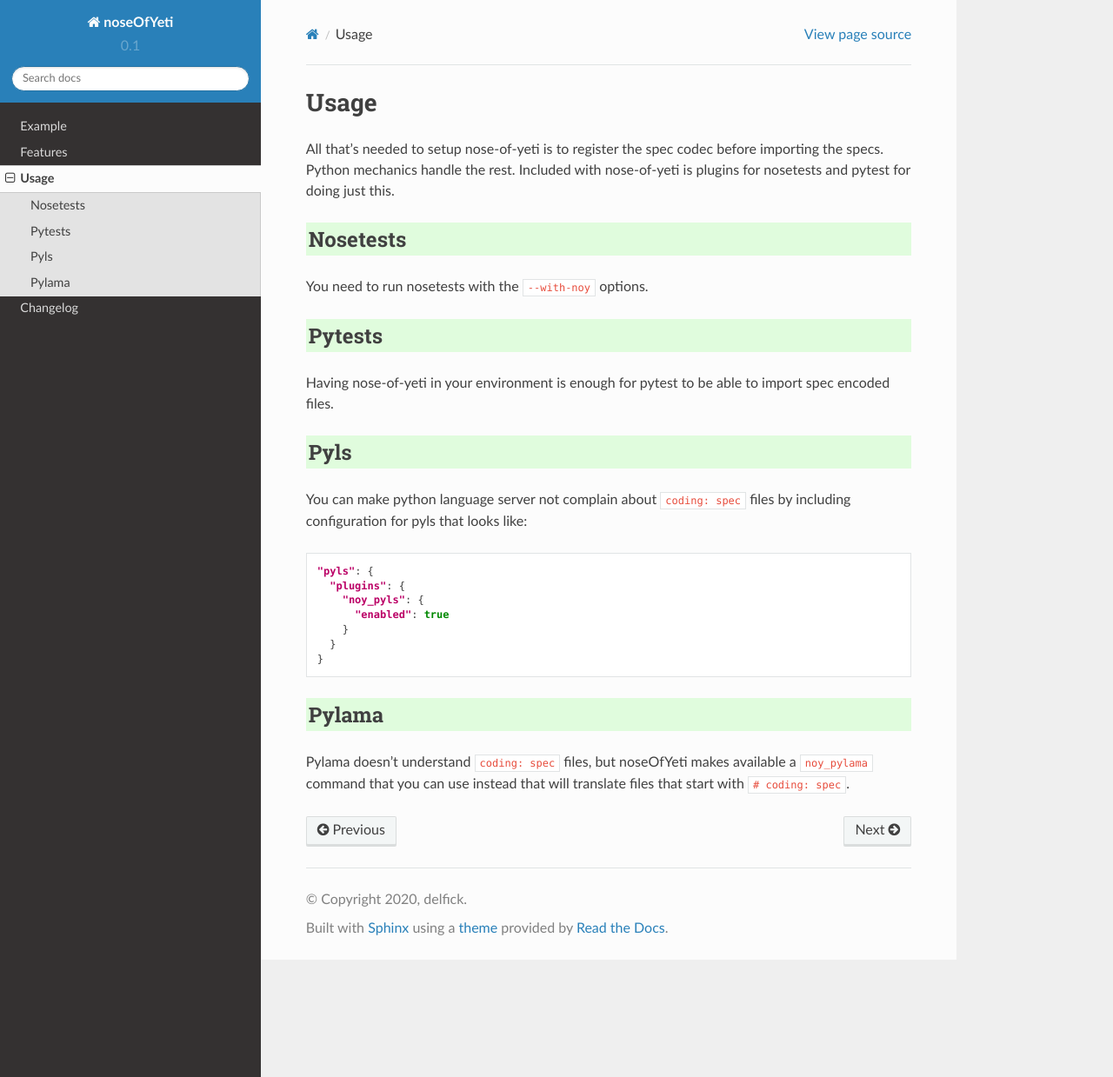
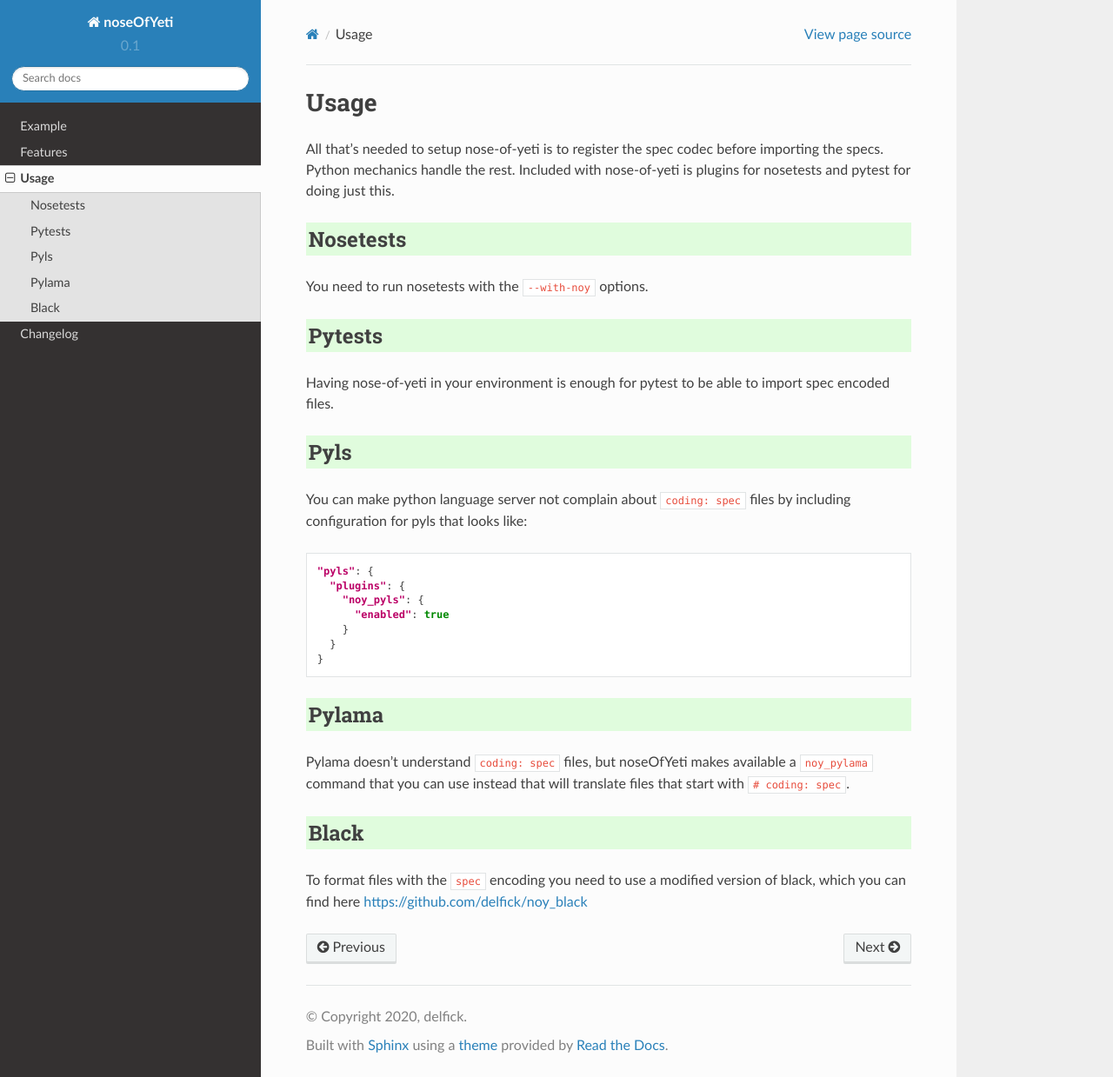
Before and after one commit to delfick/nose-of-yeti, a Sphinx documentation site: the page built from docs/api/usage.rst, in a window 1280 px wide and 1239 px high. Shown: the whole window at 87% size. Built offline with Sphinx 7.4.7 and the Read the Docs theme 2.0.0, drawn with Linux system fonts in a browser that asks for light colours.

Commit message:
[docs] Mention noy_black

```diff
--- a/docs/api/usage.rst
+++ b/docs/api/usage.rst
@@ -40,3 +40,9 @@ Pylama
 Pylama doesn't understand ``coding: spec`` files, but noseOfYeti makes available
 a ``noy_pylama`` command that you can use instead that will translate files
 that start with ``# coding: spec``.
+
+Black
+-----
+
+To format files with the ``spec`` encoding you need to use a modified version
+of black, which you can find here https://github.com/delfick/noy_black
```
